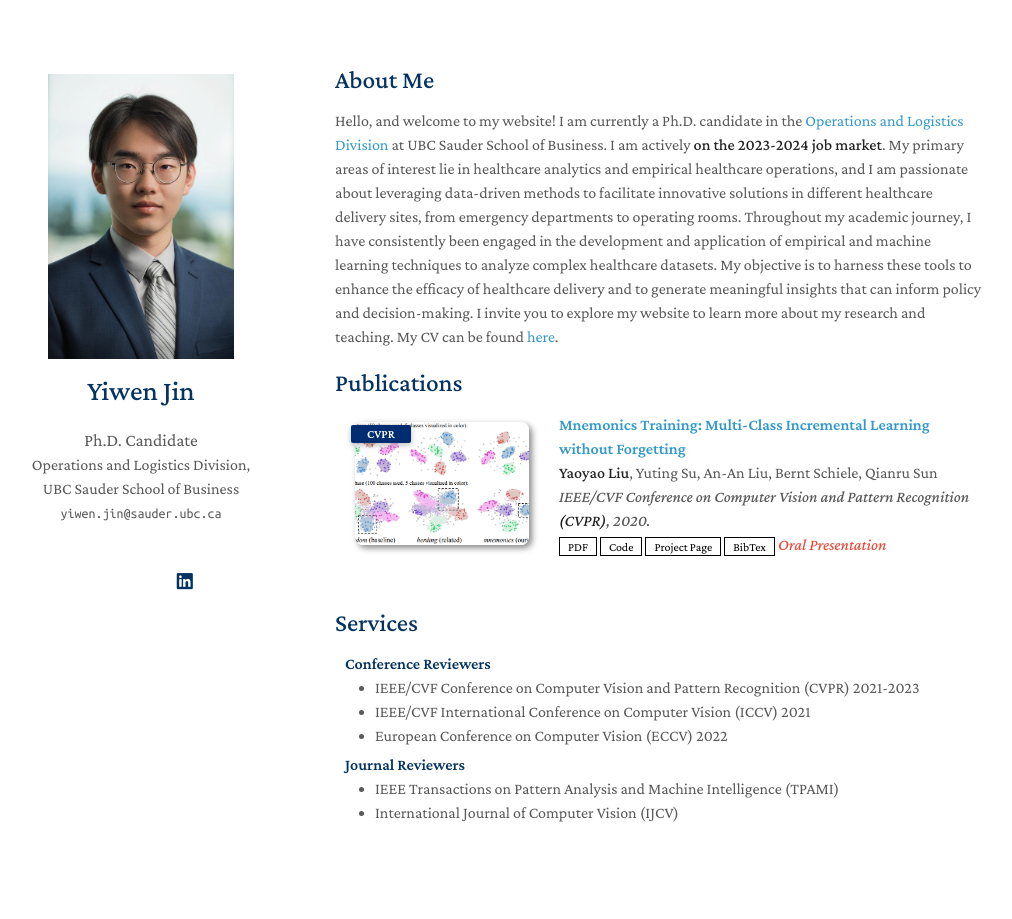
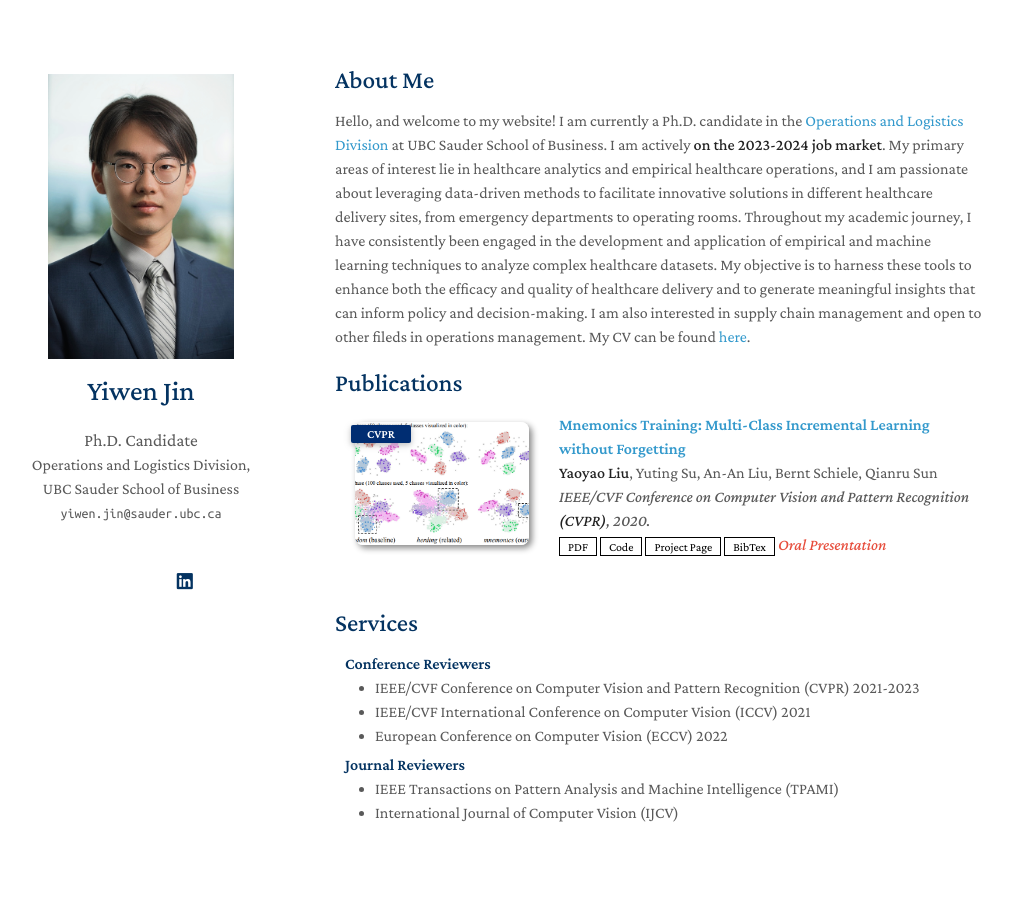
Before and after one commit to zeyang1225/zeyang1225.github.io, a Jekyll site: the page built from index.md, in a window 1280 px wide. Shown: the whole page, without its empty margins (135-1147 px from the left). Built offline with Jekyll 4.4.1, drawn with Linux system fonts in a browser that asks for light colours; nearby versions of some CDN libraries; a style sheet for code colours, icons or effects is not loaded; our own code applies the rules of GitHub Pages for plain Markdown files.

Commit message:
Update index.md

```diff
--- a/index.md
+++ b/index.md
@@ -4,7 +4,7 @@ layout: homepage
 
 ## About Me
 
-Hello, and welcome to my website! I am currently a Ph.D. candidate in the [Operations and Logistics Division](https://www.sauder.ubc.ca/thought-leadership/divisions/operations-and-logistics) at UBC Sauder School of Business. I am actively **on the 2023-2024 job market**. My primary areas of interest lie in healthcare analytics and empirical healthcare operations, and I am passionate about leveraging data-driven methods to facilitate innovative solutions in different healthcare delivery sites, from emergency departments to operating rooms. Throughout my academic journey, I have consistently been engaged in the development and application of empirical and machine learning techniques to analyze complex healthcare datasets. My objective is to harness these tools to enhance the efficacy of healthcare delivery and to generate meaningful insights that can inform policy and decision-making. I invite you to explore my website to learn more about my research and teaching. My CV can be found [here](assets/files/yiwen_cv.pdf).
+Hello, and welcome to my website! I am currently a Ph.D. candidate in the [Operations and Logistics Division](https://www.sauder.ubc.ca/thought-leadership/divisions/operations-and-logistics) at UBC Sauder School of Business. I am actively **on the 2023-2024 job market**. My primary areas of interest lie in healthcare analytics and empirical healthcare operations, and I am passionate about leveraging data-driven methods to facilitate innovative solutions in different healthcare delivery sites, from emergency departments to operating rooms. Throughout my academic journey, I have consistently been engaged in the development and application of empirical and machine learning techniques to analyze complex healthcare datasets. My objective is to harness these tools to enhance both the efficacy and quality of healthcare delivery and to generate meaningful insights that can inform policy and decision-making. I am also interested in supply chain management and open to other fileds in operations management. My CV can be found [here](assets/files/yiwen_cv.pdf).
 
 {% include_relative _includes/publications.md %}
 
```
